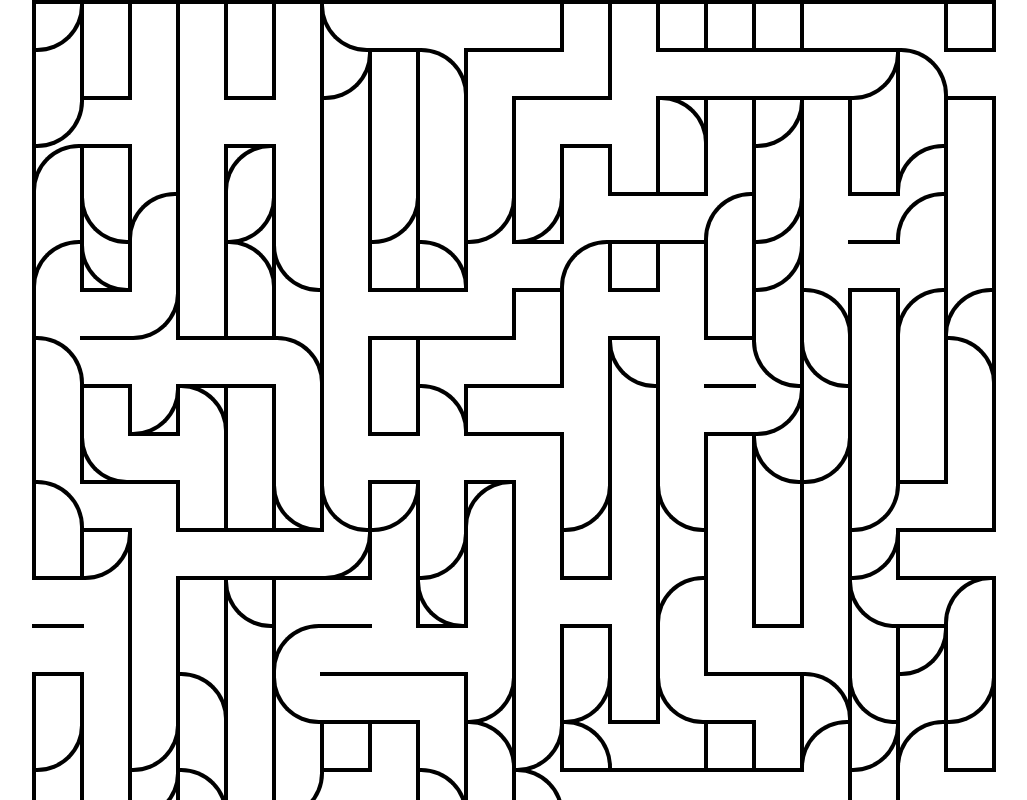
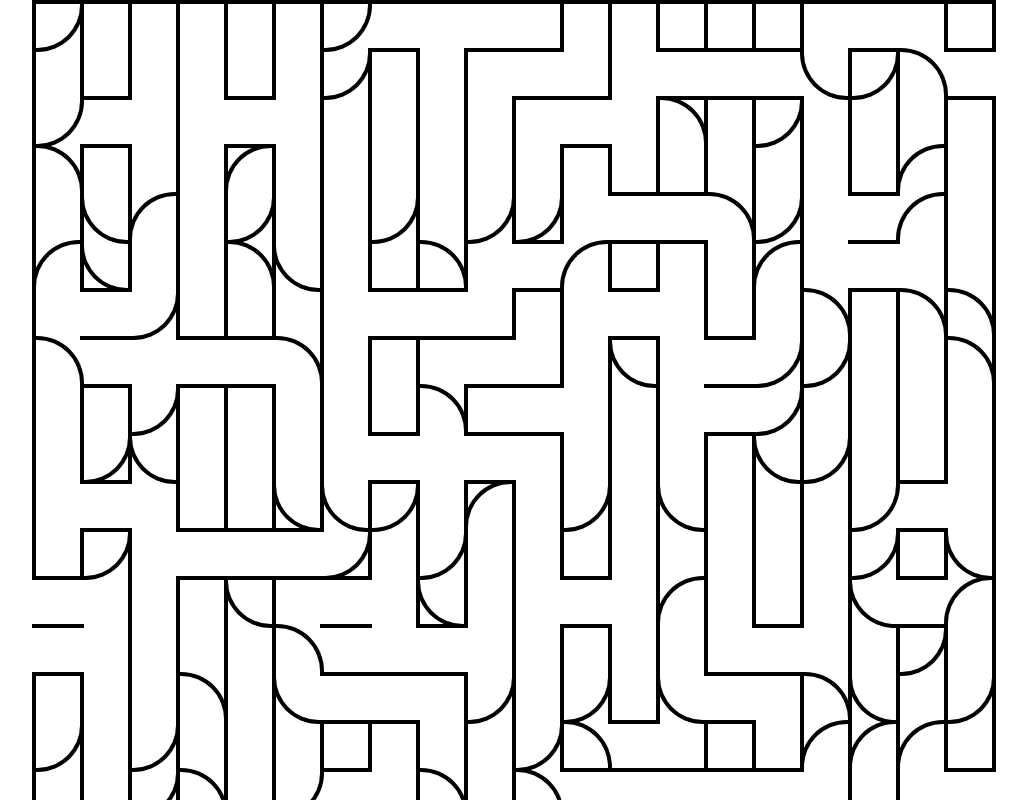
Before and after one commit to lapaset/beach, a Next.js app: page /beach/ in a window 1280 px wide. Shown: the top 800 px of the page, without its empty margins (126-1153 px from the left). Built offline with nearby package versions, Linux system fonts and the light colour scheme.

Commit message:
Improve the counting of probability

```diff
--- a/pages/index.tsx
+++ b/pages/index.tsx
@@ -6,45 +6,26 @@
 
 interface Shape {
   name: string
+  probability: number
   item: ItemProps
 }
-
-const testCells = [
-  {
-    name: 'topRightRounded3x3',
-    item: {
-      background: 'transparent',
-      borderRight: '52px solid black',
-      borderTop: '52px solid black',
-      outline: '44px solid white',
-      outlineOffset: '-48px',
-      borderRadius: '90%',
-      gridColumn: '1 / 4',
-      gridRow: '1 / 4',
-      marginTop: '0',
-      marginLeft: '-148px',
-      width: '296px',
-      height: '296px',
-      zIndex: '4',
-    },
-  },
-]
-
 
 const shapes: Shape[] = [
   {
     name: 'default',
+    probability: 15,
     item: {},
   },
   {
     name: 'topRightRounded',
+    probability: 2,
     item: {
       background: 'transparent',
       borderRight: '4px solid black',
       borderTop: '4px solid black',
       borderRadius: '0 90% 0 0',
+      marginLeft: '-4px',
       marginTop: '-4px',
-      marginLeft: '-4px',
       width: '52px',
       height: '52px',
       zIndex: '2',
@@ -52,27 +33,29 @@
   },
   {
     name: 'topLeftRounded',
+    probability: 1,
     item: {
       background: 'transparent',
       borderLeft: '4px solid black',
       borderTop: '4px solid black',
       borderRadius: '90% 0 0 0',
+      marginLeft: '-4px',
+      marginTop: '-4px',
       width: '52px',
       height: '52px',
-      marginTop: '-4px',
-      marginLeft: '-4px',
       zIndex: '1',
     },
   },
   {
     name: 'bottomRightRounded',
+    probability: 2,
     item: {
       background: 'transparent',
       borderRight: '4px solid black',
       borderBottom: '4px solid black',
       borderRadius: '0 0 90% 0',
+      marginLeft: '-4px',
       marginTop: '-4px',
-      marginLeft: '-4px',
       width: '52px',
       height: '52px',
       zIndex: '2',
@@ -80,13 +63,14 @@
   },
   {
     name: 'bottomLeftRounded',
+    probability: 1,
     item: {
       background: 'transparent',
       borderLeft: '4px solid black',
       borderBottom: '4px solid black',
       borderRadius: '0 0 0 90%',
+      marginLeft: '-4px',
       marginTop: '-4px',
-      marginLeft: '-4px',
       width: '52px',
       height: '52px',
       zIndex: '1',
@@ -94,6 +78,7 @@
   },
   {
     name: 'horizontalCell',
+    probability: 4,
     item: {
       background: 'white',
       borderBottom: '4px solid black',
@@ -107,18 +92,23 @@
   },
 ]
 
-const randomWithProbability = () => {
-  const notRandomNumbers = [
-    0, 0, 0, 0, 0, 0, 0, 0, 0, 0, 0, 0, 0, 0, 1, 1, 2, 3, 3, 4, 5, 5, 5, 5,
-  ]
-  const idx = Math.floor(Math.random() * notRandomNumbers.length)
-  return notRandomNumbers[idx]
+const randomWithProbability = (array: number[]) => {
+  const idx = Math.floor(Math.random() * array.length)
+  return array[idx]
 }
 
+const createShapePropablityArray = (shapes: Shape[]): number[] =>
+  shapes.reduce(
+    (previous: number[], current: Shape, index: number): number[] => {
+      for (let i = 0; i < current.probability; i++) previous.push(index)
+      return previous
+    },
+    []
+  )
+
 export default function Home() {
-  // eslint-disable-next-line @typescript-eslint/no-unused-vars
   const cells = Array.from({ length: 400 }, (_, i) => i).map(
-    _i => shapes[randomWithProbability()]
+    () => shapes[randomWithProbability(createShapePropablityArray(shapes))]
   )
 
   const DynamicCell = dynamic(() => import('../components/Cell/Cell'), {
@@ -134,7 +124,6 @@
         <link rel="icon" href="/favicon.svg" sizes="any" type="image/svg+xml" />
       </Head>
       <main className={styles.main}>
-        {/* <Test /> */}
         <Grid className="base-grid">
           {cells.map((i, index) => (
             <DynamicCell key={`base-${index}`}>
@@ -142,12 +131,6 @@
             </DynamicCell>
           ))}
         </Grid>
-        {/*         <Grid className="test-grid">
-          {testCells.map((i, index) => {
-              return (<DynamicCell key={index} />)
-            }
-          )}
-        </Grid> */}
       </main>
     </>
   )
```
